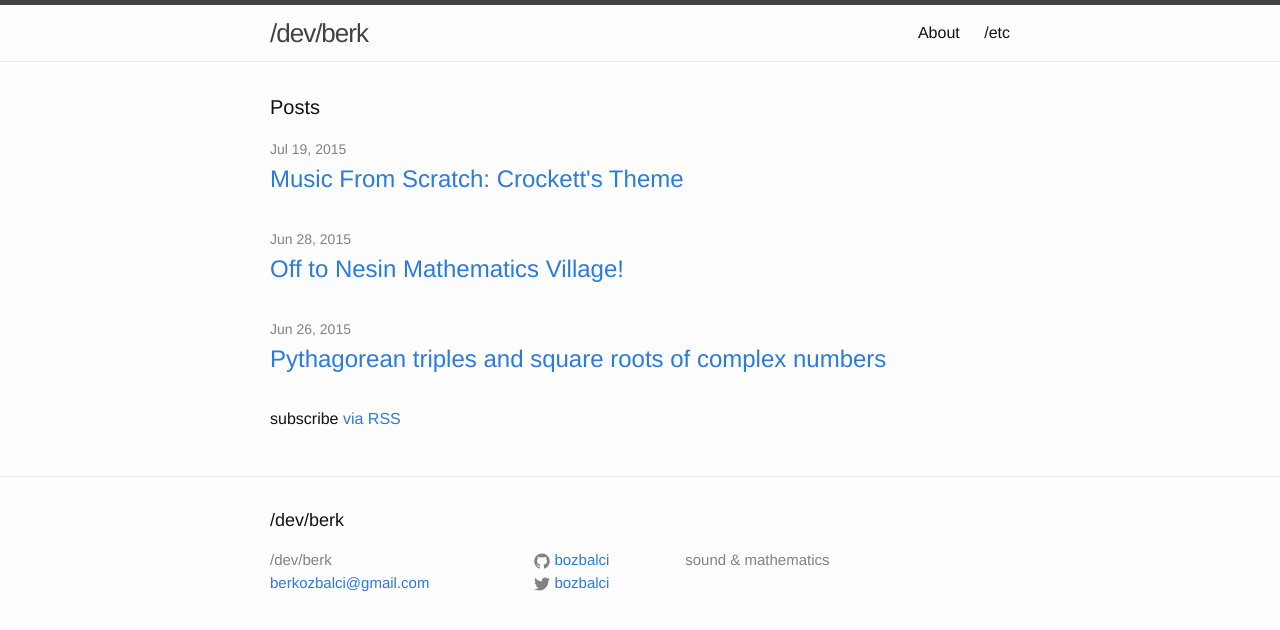
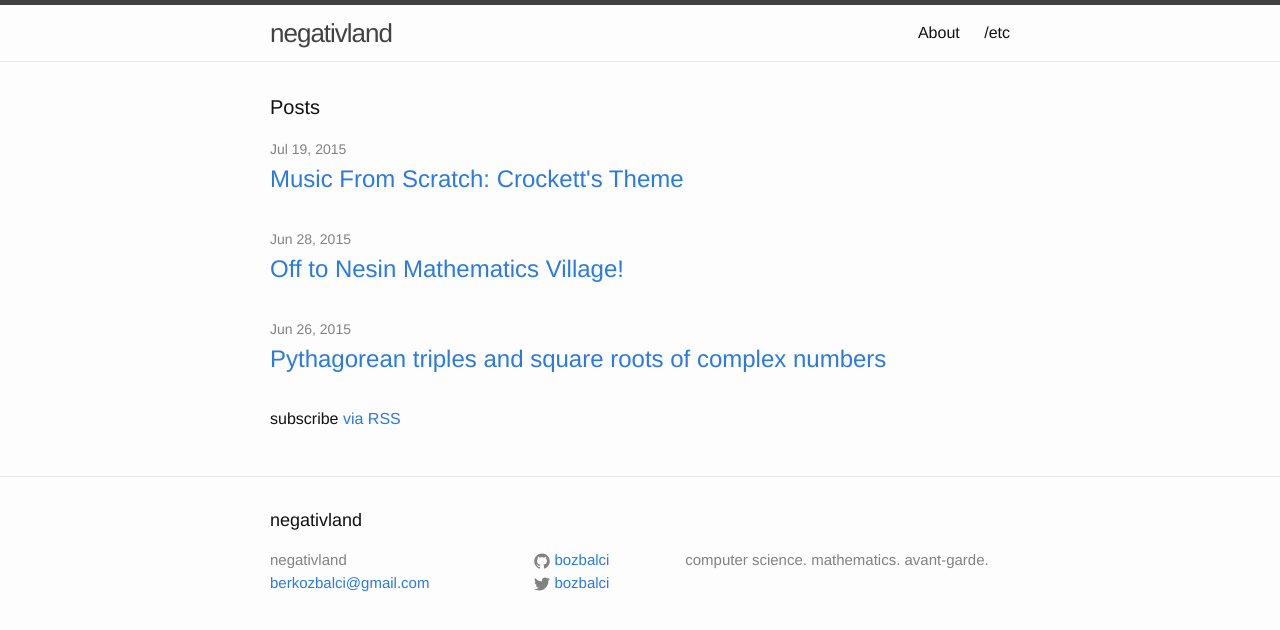
Before and after one commit to bozbalci/legacy-gh-page, a Jekyll site: the page built from index.html, in a window 1280 px wide. Shown: the top 630 px of the page. Built offline with Jekyll 4.4.1, drawn with Linux system fonts in a browser that asks for light colours.

```diff
--- a/_config.yml
+++ b/_config.yml
@@ -1,9 +1,9 @@
 # Site settings
-title: /dev/berk
+title: negativland
 email: berkozbalci@gmail.com
 description: > # this means to ignore newlines until "baseurl:"
-   sound & mathematics
-permalink: /blog/:title
+   computer science. mathematics. avant-garde.
+permalink: /:title
 baseurl: "" # the subpath of your site, e.g. /blog/
 # url: "http://yourdomain.com" # the base hostname & protocol for your site
 twitter_username: bozbalci
```
